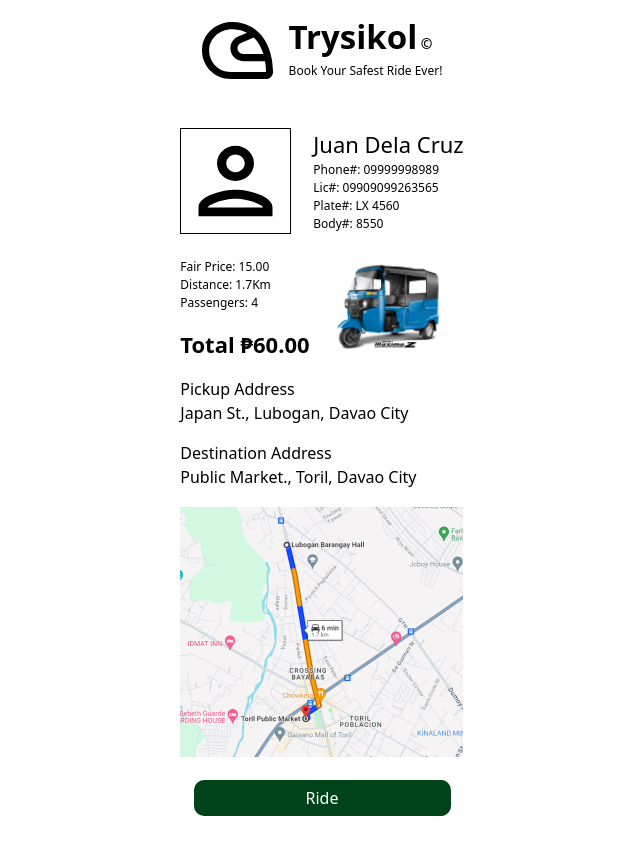
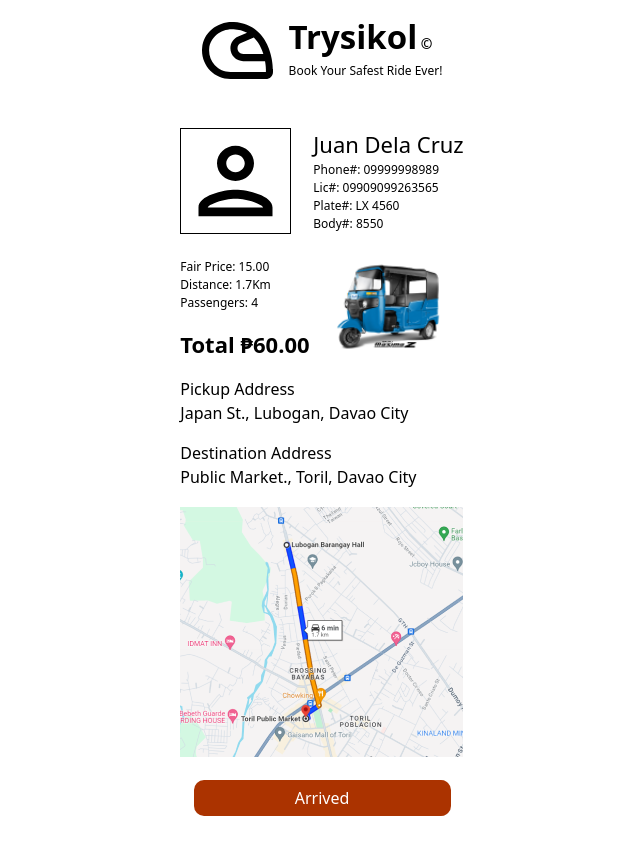
Before and after one commit to chevy00001/trysikol, a Next.js app: page /found-driver/found-driver in a window 1280 px wide. Shown: the whole page, without its empty margins (318-958 px from the left). Built offline with nearby package versions, Linux system fonts and the light colour scheme.

Commit message:
1. Arrived button. 2. Added bookng dashboard files

```diff
--- a/src/components/button/button.tsx
+++ b/src/components/button/button.tsx
@@ -6,6 +6,9 @@ const Button = (props) => {
   }
   if (props.className === "btnSecondary") {
     className = `${styles.btnSecondary}`;
+  }
+  if (props.className === "btnDanger") {
+    className = `${styles.btnDanger}`;
   }
 
   return (
--- a/src/components/button/styles.module.css
+++ b/src/components/button/styles.module.css
@@ -1,5 +1,4 @@
-.btnPrimary, .btnSecondary{
-
+.btnPrimary, .btnSecondary, .btnDanger{
     border-radius: 10px;
     height: 36px;
     width: 257px;
@@ -15,3 +14,7 @@
     background-color: #d6d6d6;
     color: rgb(32, 32, 32);
 }
+.btnDanger{
+    background-color: #AB3300;
+    color: white;
+}
--- /dev/null
+++ b/src/pages/driver/booking-dashboard.tsx
@@ -0,0 +1,14 @@
+import Header from "@/components/header/header";
+import React from "react";
+
+const BookingDashboard = () => {
+  return (
+    <div className="container">
+      <div className="center">
+        <Header />
+      </div>
+    </div>
+  );
+};
+
+export default BookingDashboard;
--- /dev/null
+++ b/src/pages/driver/index.tsx
@@ -0,0 +1,11 @@
+import BookingDashboard from "./booking-dashboard";
+
+const Index = () => {
+  return (
+    <>
+      <BookingDashboard />
+    </>
+  );
+};
+
+export default Index;
--- a/src/pages/found-driver/found-driver.tsx
+++ b/src/pages/found-driver/found-driver.tsx
@@ -5,6 +5,7 @@ import Image from "next/image";
 import Button from "@/components/button/button";
 
 const FoundDriver = () => {
+  const isArrived = false;
   return (
     <div className="container">
       <div className="center">
@@ -80,7 +81,15 @@ const FoundDriver = () => {
           />
         </div>
         <div className="center">
-          <Button label={"Ride"} additionalClass={"w100"} />
+          {isArrived ? (
+            <Button label={"Ride"} additionalClass={"w100"} />
+          ) : (
+            <Button
+              label={"Arrived"}
+              additionalClass={"w100"}
+              className={"btnDanger"}
+            />
+          )}
         </div>
       </div>
     </div>
```
Also changed, not shown: src/pages/driver/styles.modules.css (added).
